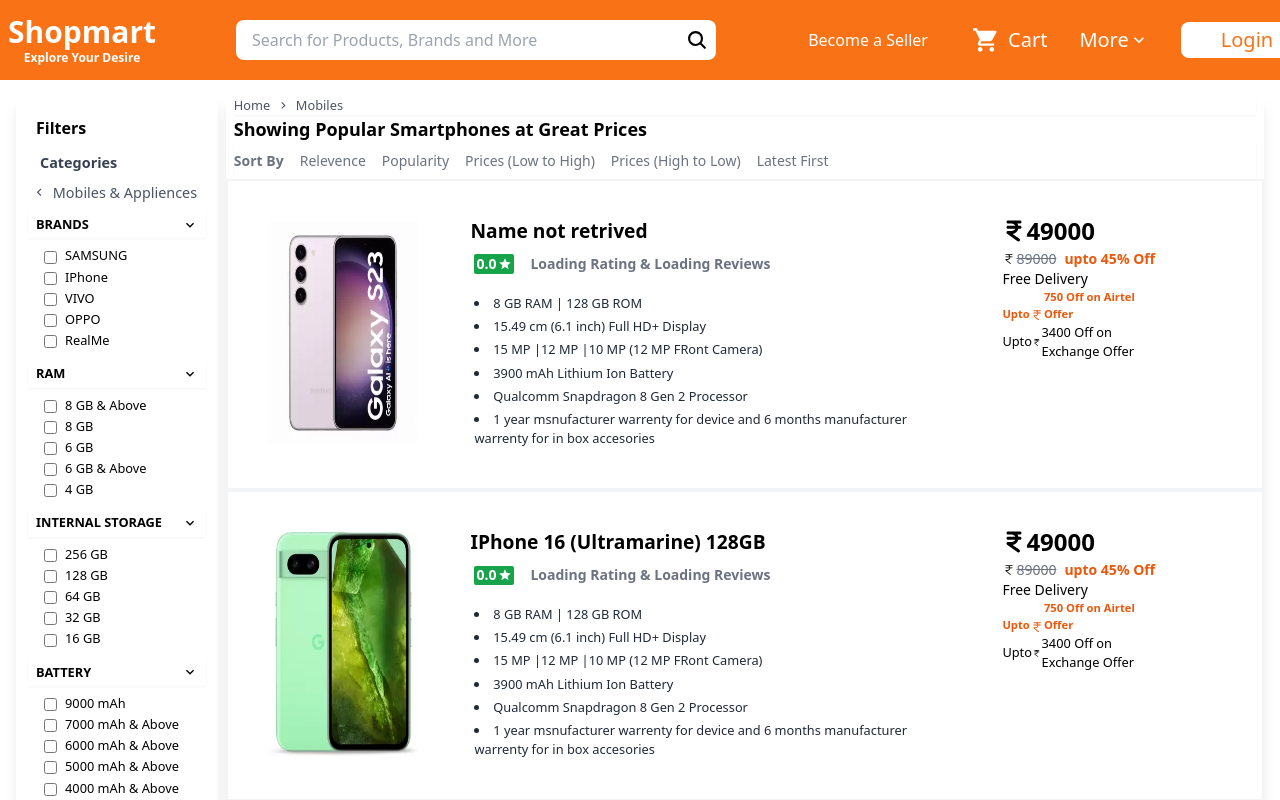
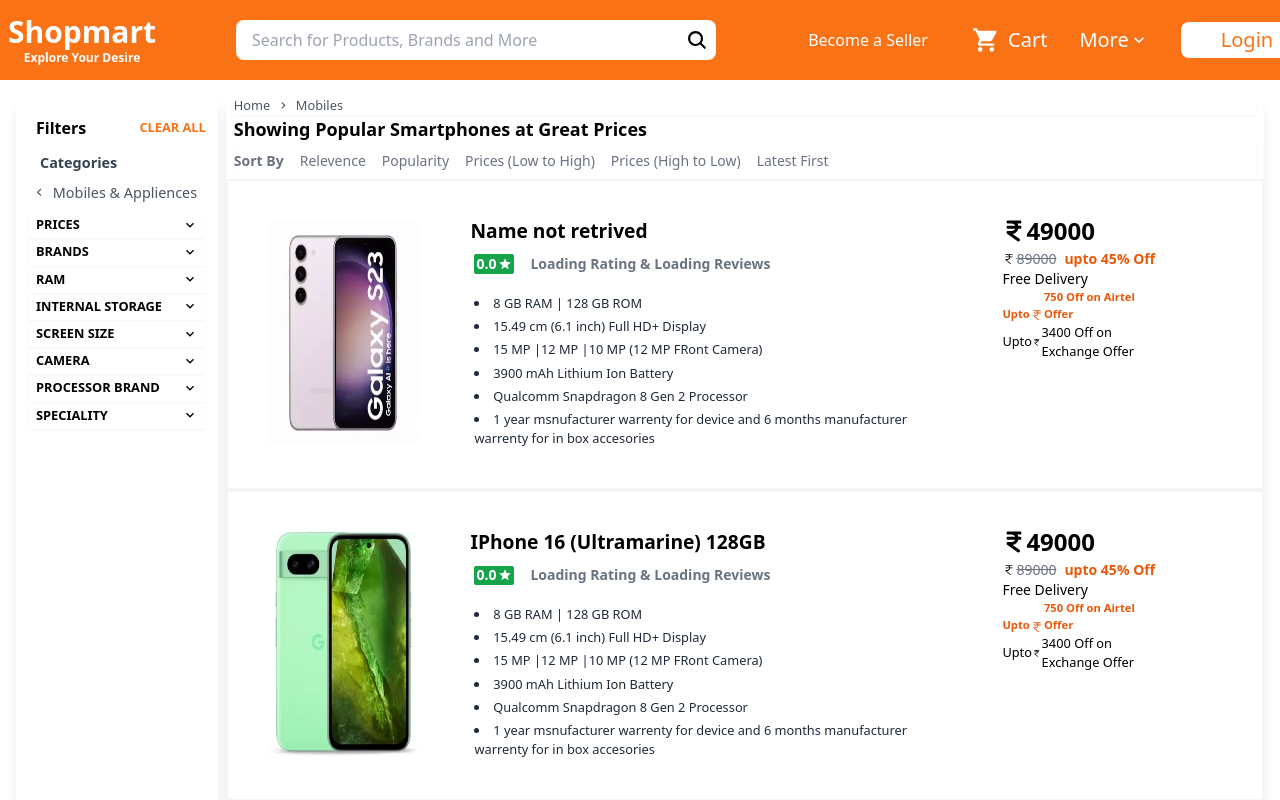
Before and after one commit to Sarthak12903/E-Commerce, a React (Vite) app: page /mobiles in a window 1280 px wide. Shown: the top 800 px of the page. Built offline with nearby package versions, Linux system fonts and the light colour scheme.

Commit message:
filters done

```diff
--- a/src/components/FilterHeads/FilterHead.jsx
+++ b/src/components/FilterHeads/FilterHead.jsx
@@ -1,16 +1,19 @@
-import React from "react";
+import React,{useState} from "react";
 import { MdOutlineKeyboardArrowDown } from "react-icons/md";
 
 
 const FilterHead = ( {filterTag, typeOne, typeTwo, typeThree, typeFour,typeFive}) => {
-
+  const [isOpen, setIsOpen] = useState(false);
+  const toggleDropdown = () => setIsOpen(!isOpen);
   return (
     <div>
-      <div className="flex px-2 py-1 justify-between shadow-sm items-center">
-        <h1 className="font-semibold text-black text-[0.8rem]">{filterTag  || 'Loading'}</h1>
+      <div className=" dropdown flex px-2 py-1 justify-between shadow-sm items-center"
+      onClick={toggleDropdown}>
+        <h1 className=" font-semibold text-black text-[0.8rem]">{filterTag  || 'Loading'}</h1>
         <MdOutlineKeyboardArrowDown
         />
       </div>
+      {isOpen && (
       <ul className="px-4 my-2">
         <li className="flex justify-start gap-2 text-gray-600 items-center">
           <input type="checkbox"  />
@@ -33,6 +36,7 @@
           <p className="pb-0.5 text-[0.8rem] text-black">{typeFive ||"loading"}</p>{" "}
         </li>
       </ul>
+      )}
     </div>
   );
 };
--- a/src/components/Filters/Filters.jsx
+++ b/src/components/Filters/Filters.jsx
@@ -3,9 +3,12 @@
 import FilterHead from "../FilterHeads/FilterHead";
 
 const Filters = () => {
+
   return (
     <div className="shadow-lg w-[15rem] p-3">
-      <h1 className="p-2  text-md font-bold text-black">Filters</h1>
+     <div className="flex justify-between items-center "> <h1 className="p-2  text-md font-bold text-black">Filters</h1>
+     <h1 className="text-orange-500 hover:text-orange-400 text-[0.8rem] font-semibold">CLEAR ALL</h1>
+     </div>
       <div>
         <h1 className="px-3 my-1 text-[0.9rem] font-semibold  text-gray-700">
           Categories
@@ -15,6 +18,17 @@
           <p>Mobiles & Appliences</p>
         </div>
       </div>
+
+
+      <FilterHead
+        filterTag="PRICES"
+
+        typeOne="10000 & Above"
+        typeTwo="20000 & Above"
+        typeThree="30000 & Above"
+        typeFour="50000 & Above"
+        typeFive="60000 & Above"
+      />
       <FilterHead
         filterTag="BRANDS"
 
@@ -41,12 +55,36 @@
         typeFive="16 GB"
       />
       <FilterHead
-        filterTag="BATTERY"
-        typeOne="9000 mAh"
-        typeTwo=" 7000 mAh & Above"
-        typeThree="6000 mAh & Above"
-        typeFour="5000 mAh & Above"
-        typeFive="4000 mAh & Above"
+        filterTag="SCREEN SIZE"
+        typeOne="6 inch & Above"
+        typeTwo="5.5-6 inch"
+        typeThree="4.5-5.5 inch"
+        typeFour="3.5-4.5 inch"
+        typeFive="3.5 inch & Below"
+      />
+      <FilterHead
+        filterTag="CAMERA"
+        typeOne="5-11.9 MP"
+        typeTwo="12-15.9 MP"
+        typeThree="16-20.9 MP"
+        typeFour="21-31.9 MP"
+        typeFive="32 MP & Above"
+      />
+      <FilterHead
+        filterTag="PROCESSOR BRAND"
+        typeOne="AMD"
+        typeTwo="Apple"
+        typeThree="ARM"
+        typeFour="NVIDIA"
+        typeFive="Intel"
+      />
+      <FilterHead
+        filterTag="SPECIALITY"
+        typeOne="Big Storage"
+        typeTwo="High Performance"
+        typeThree="Long-Lasting Battery"
+        typeFour="Selfie Camera"
+        typeFive="Dual-Sim"
       />
 
     </div>
```
